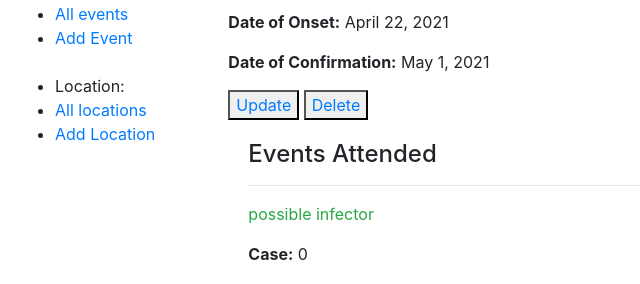
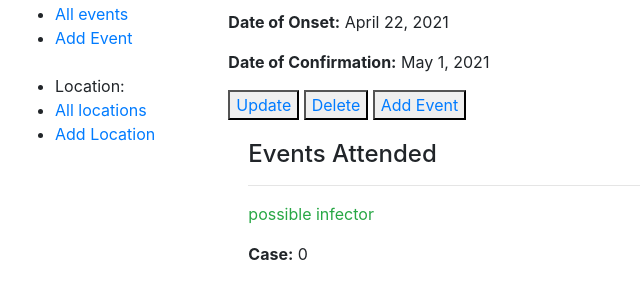
Before and after one commit to ChuKinNing/SSEFinder, a Django app: template SSEFinder/catalog/templates/catalog/case_detail.html in a window 1280 px wide. Shown: the part 166-450 px from the top of the page, without its empty margins (0-640 px from the left). Run offline with Django 3.2, Linux system fonts and the light colour scheme; the template is opened without the code that fills it: values that come from a table or form of the project are taken from there, others are empty; data comes from the database, SQL or seed files in the repository; tables that the repository leaves empty hold one stand-in row (values such as "Sample post"); parts of the project's set-up code (start-up, migrations or seed data) failed here and were passed over.

Commit message:
facilitation for add event feature

```diff
--- a/SSEFinder/catalog/templates/catalog/case_detail.html
+++ b/SSEFinder/catalog/templates/catalog/case_detail.html
@@ -1,3 +1,5 @@
+<!-- Andrew branch 1.2 add event -->
+
 {% extends "base_generic.html" %}
 
 {% block content %}
@@ -9,7 +11,8 @@
   <p><strong>Date of Onset:</strong> {{ case.date_of_onset }}</p>
   <p><strong>Date of Confirmation:</strong> {{ case.date_of_confirmed }}</p>
   <button type="button" name="update_button"><a href="{{case.pk}}/update/">Update</a></button>
-  <button type="button" name="update_button"><a href="{{case.pk}}/delete/">Delete</a></button>
+  <button type="button" name="delete_button"><a href="{{case.pk}}/delete/">Delete</a></button>
+  <button type = "button" name = "add_event_button"><a href = "{{case.pk}}/add-event/">Add Event</a></button>
 
   <div style="margin-left:20px;margin-top:20px">
       <h4>Events Attended</h4>
```
